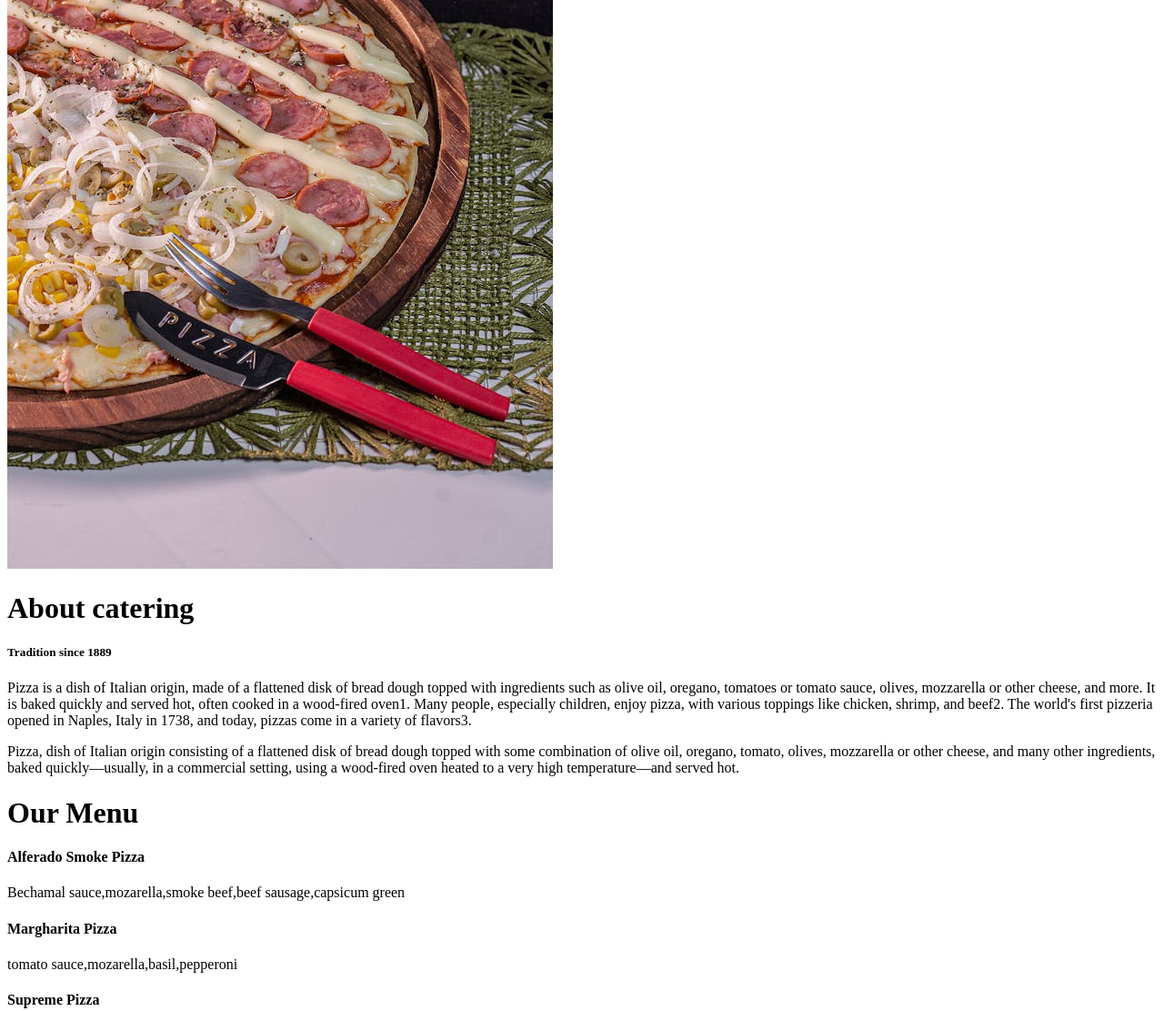
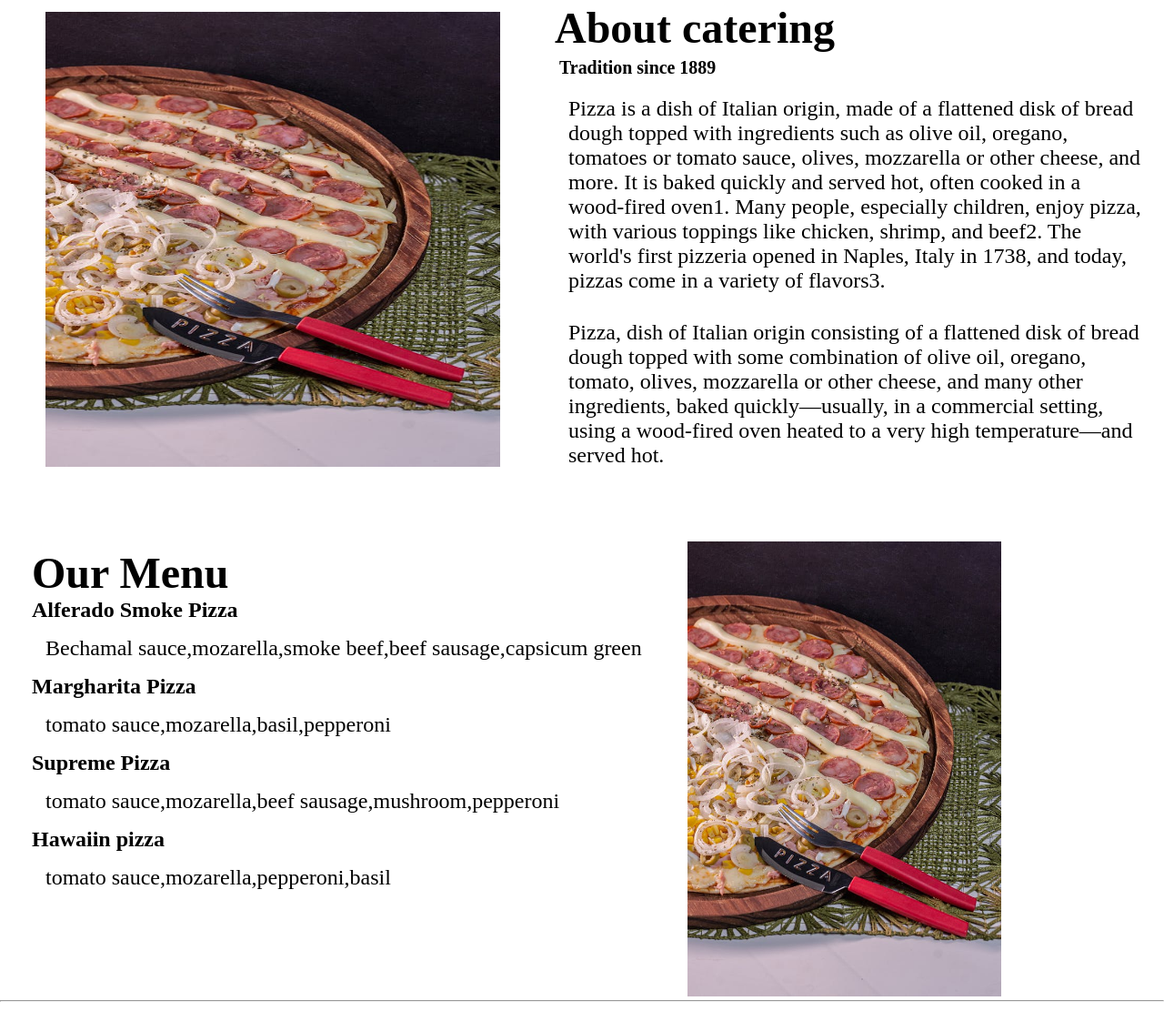
Before and after one commit to imssa5678/html-layout-2, a plain HTML site: page index.html in a window 1280 px wide. Shown: the part 478-1589 px from the top of the page at 91% size. Drawn offline with Linux system fonts and the light colour scheme.

Commit message:
Update index.html

```diff
--- a/index.html
+++ b/index.html
@@ -5,7 +5,7 @@
     <meta name="viewport" content="width=device-width, initial-scale=1.0">
     <title>template-2</title>
 </head>
-<link rel="stylesheet" href="template2.css">
+<link rel="stylesheet" href="style.css">
 
 <body>
 <!---navbar start-->
@@ -32,7 +32,7 @@
 <!--section-2 start-->
 <div class="section-2">
 <div class="sec-2-img">
-    <img src="../free-photo-of-closeup-of-a-pizza-with-sausage-and-onion-slices.jpeg">
+    <img src="./free-photo-of-closeup-of-a-pizza-with-sausage-and-onion-slices.jpeg">
 </div>
 <div class="sec-2-textbox">
     <h1>About catering</h1>
@@ -56,7 +56,7 @@
    <p>tomato sauce,mozarella,pepperoni,basil</p>
 </div>
 <div class="sec-3-image">
-   <img  src="../free-photo-of-closeup-of-a-pizza-with-sausage-and-onion-slices.jpeg">
+   <img  src="./free-photo-of-closeup-of-a-pizza-with-sausage-and-onion-slices.jpeg">
 </div>
 </div>
 <!---section-3 end-->
```
